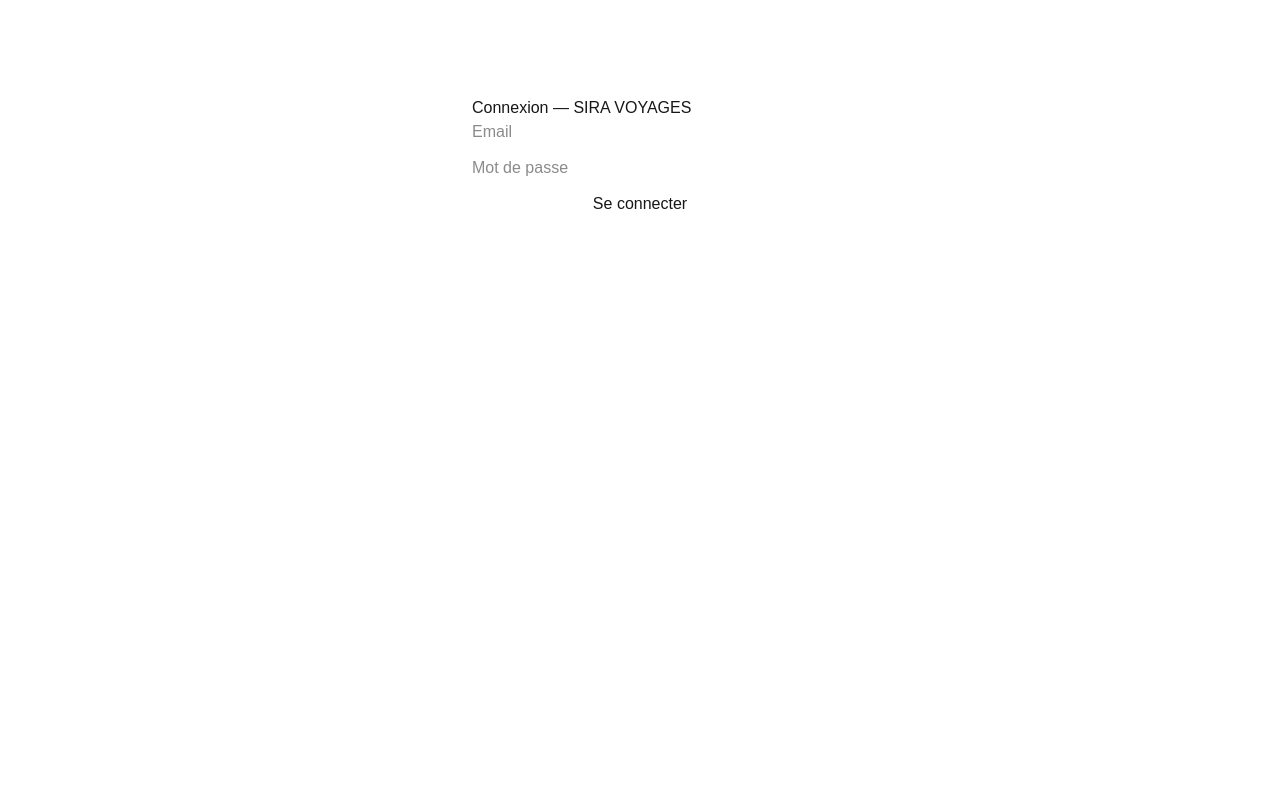
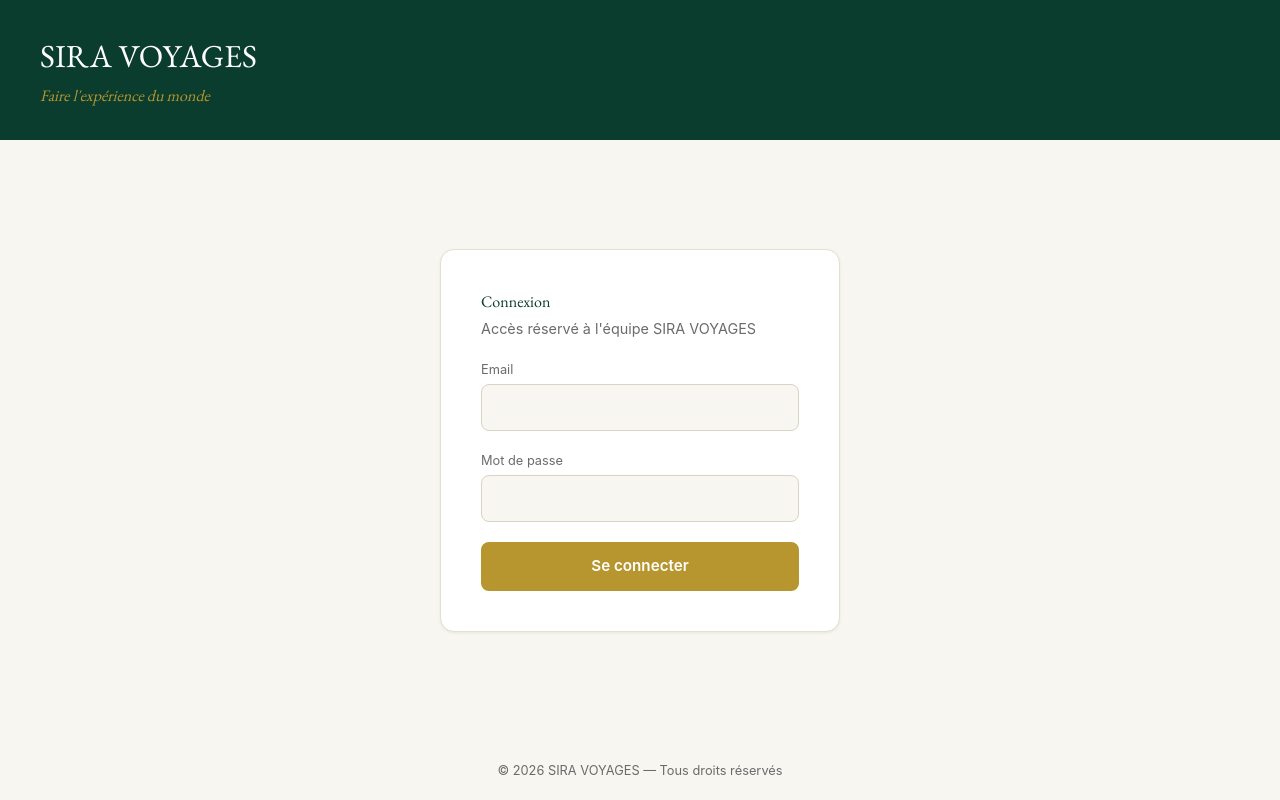
Before and after one commit to kamemismartservice-a11y/sira-voyage, a Next.js app: page /login in a window 1280 px wide. Built offline with nearby package versions, Linux system fonts and the light colour scheme.

Commit message:
Page de connexion harmonisee

```diff
--- a/app/login/page.tsx
+++ b/app/login/page.tsx
@@ -1,18 +1,30 @@
 "use client";
 
 import { useState } from "react";
+import { signIn } from "next-auth/react";
 import { useRouter } from "next/navigation";
-import { signIn } from "next-auth/react";
+
+const EMERALD = "#0B3D2E";
+const GOLD = "#B7962F";
+const OFFWHITE = "#F8F6F0";
+const WHITE = "#FFFFFF";
+const MUTED = "#6B6B6B";
+const BORDER = "#E4DFCF";
+
+const SERIF = "'EB Garamond', Georgia, 'Times New Roman', serif";
+const SANS = "-apple-system, BlinkMacSystemFont, 'Segoe UI', Arial, sans-serif";
 
 export default function LoginPage() {
   const router = useRouter();
   const [email, setEmail] = useState("");
   const [password, setPassword] = useState("");
   const [error, setError] = useState("");
+  const [loading, setLoading] = useState(false);
 
   async function handleSubmit(e: React.FormEvent) {
     e.preventDefault();
     setError("");
+    setLoading(true);
 
     const result = await signIn("credentials", {
       email,
@@ -20,35 +32,142 @@
       redirect: false,
     });
 
+    setLoading(false);
+
     if (result?.error) {
       setError("Email ou mot de passe incorrect.");
-    } else {
+      return;
+    }
+
     router.push("/crm/prospects");
     router.refresh();
   }
-  }
 
   return (
-    <div style={{ padding: "2rem", fontFamily: "sans-serif", maxWidth: "400px", margin: "4rem auto" }}>
-      <h1>Connexion — SIRA VOYAGES</h1>
-      <form onSubmit={handleSubmit} style={{ display: "flex", flexDirection: "column", gap: "0.75rem" }}>
+    <div
+      style={{
+        background: OFFWHITE,
+        minHeight: "100vh",
+        fontFamily: SANS,
+        display: "flex",
+        flexDirection: "column",
+      }}
+    >
+      {/* Bandeau */}
+      <div style={{ background: EMERALD, padding: "2rem 2.5rem" }}>
+        <h1 style={{ color: WHITE, fontFamily: SERIF, fontSize: "2rem", margin: 0 }}>
+          SIRA VOYAGES
+        </h1>
+        <p style={{ color: GOLD, fontFamily: SERIF, fontStyle: "italic", margin: "0.25rem 0 0" }}>
+          Faire l'expérience du monde
+        </p>
+      </div>
+
+      {/* Formulaire centré */}
+      <div
+        style={{
+          flex: 1,
+          display: "flex",
+          alignItems: "center",
+          justifyContent: "center",
+          padding: "2rem",
+        }}
+      >
+        <form
+          onSubmit={handleSubmit}
+          style={{
+            background: WHITE,
+            borderRadius: 14,
+            padding: "2.5rem",
+            boxShadow: "0 1px 3px rgba(11,61,46,0.08)",
+            border: `1px solid ${BORDER}`,
+            width: "100%",
+            maxWidth: 400,
+            display: "flex",
+            flexDirection: "column",
+            gap: "1.25rem",
+          }}
+        >
+          <div>
+            <h2 style={{ fontFamily: SERIF, color: EMERALD, margin: "0 0 0.25rem" }}>
+              Connexion
+            </h2>
+            <p style={{ color: MUTED, fontSize: "0.9rem", margin: 0 }}>
+              Accès réservé à l'équipe SIRA VOYAGES
+            </p>
+          </div>
+
+          <div style={{ display: "flex", flexDirection: "column", gap: "0.3rem" }}>
+            <label style={{ fontSize: "0.8rem", color: MUTED }}>Email</label>
             <input
               type="email"
-          placeholder="Email"
               value={email}
               onChange={(e) => setEmail(e.target.value)}
               required
+              style={{
+                padding: "0.7rem 0.9rem",
+                borderRadius: 8,
+                border: "1px solid #D8D3C4",
+                fontFamily: SANS,
+                fontSize: "0.95rem",
+                background: OFFWHITE,
+              }}
             />
+          </div>
+
+          <div style={{ display: "flex", flexDirection: "column", gap: "0.3rem" }}>
+            <label style={{ fontSize: "0.8rem", color: MUTED }}>Mot de passe</label>
             <input
               type="password"
-          placeholder="Mot de passe"
               value={password}
               onChange={(e) => setPassword(e.target.value)}
               required
+              style={{
+                padding: "0.7rem 0.9rem",
+                borderRadius: 8,
+                border: "1px solid #D8D3C4",
+                fontFamily: SANS,
+                fontSize: "0.95rem",
+                background: OFFWHITE,
+              }}
             />
-        {error && <p style={{ color: "red" }}>{error}</p>}
-        <button type="submit">Se connecter</button>
+          </div>
+
+          {error && (
+            <p style={{ color: "#8A1D1D", fontSize: "0.85rem", margin: 0 }}>{error}</p>
+          )}
+
+          <button
+            type="submit"
+            disabled={loading}
+            style={{
+              background: GOLD,
+              color: WHITE,
+              border: "none",
+              borderRadius: 8,
+              padding: "0.8rem",
+              fontSize: "0.95rem",
+              fontWeight: 600,
+              cursor: loading ? "default" : "pointer",
+              opacity: loading ? 0.7 : 1,
+            }}
+          >
+            {loading ? "Connexion..." : "Se connecter"}
+          </button>
         </form>
+      </div>
+
+      {/* Pied de page */}
+      <footer
+        style={{
+          textAlign: "center",
+          padding: "1.25rem",
+          color: MUTED,
+          fontSize: "0.8rem",
+        }}
+      >
+        © {new Date().getFullYear()} SIRA VOYAGES — Tous droits réservés
+      </footer>
     </div>
   );
 }
```
Lines whose indentation alone changed are shown as unchanged.
